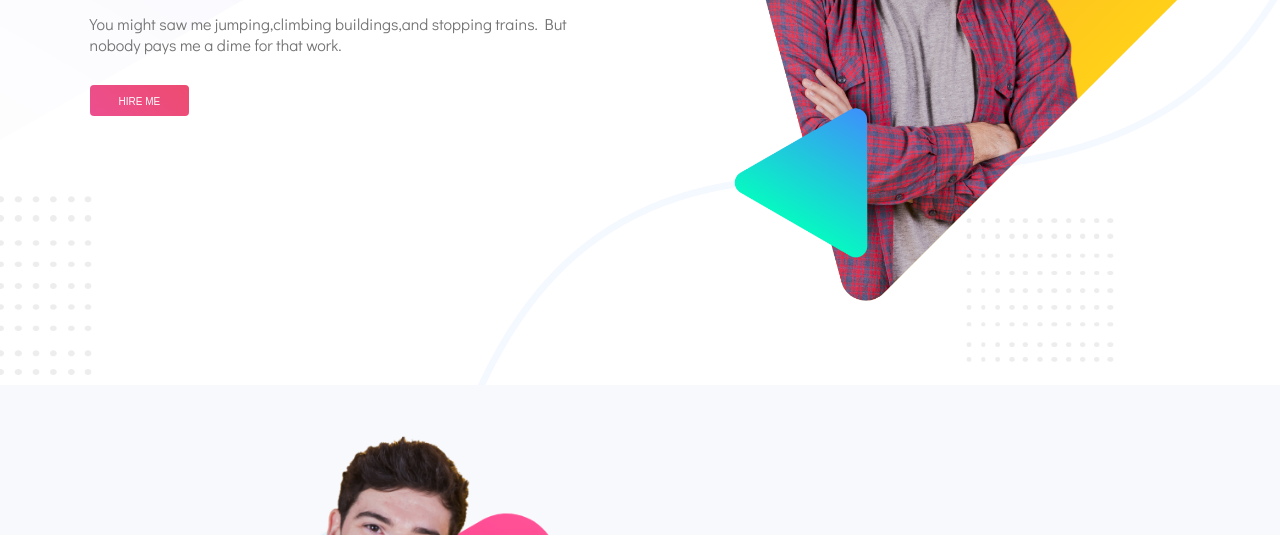
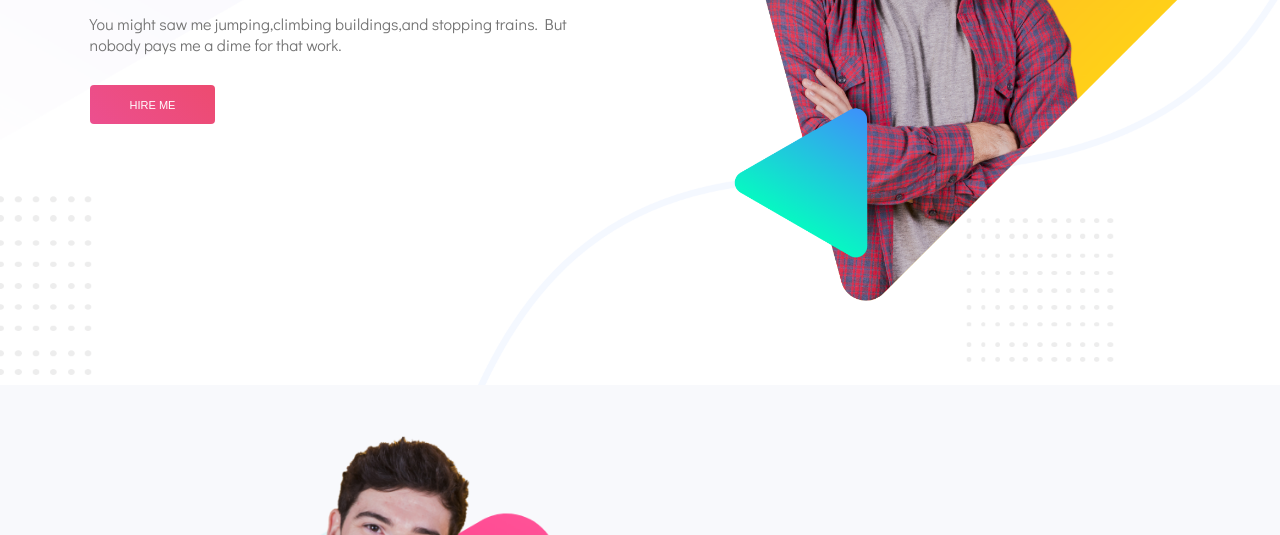
Before and after one commit to muradhossain716/porpolio_website, a plain HTML site: page index.html in a window 1280 px wide. Shown: the part 265-800 px from the top of the page. Drawn offline with Linux system fonts and the light colour scheme.

Commit message:
button correction

```diff
--- a/style.css
+++ b/style.css
@@ -43,7 +43,7 @@ img {
   margin-top: 35px;
 }
 .header_left button {
-  padding: 8px 29px;
+  padding: 12px 40px;
   background-image: linear-gradient(45deg, #ec4f8f, #ed4b70);
   border: none;
   border-radius: 4px;
@@ -51,7 +51,7 @@ img {
   margin-top: 30px;
 }
 .header_left button span {
-  font-size: 10px;
+  font-size: 11px;
 }
 .header_right {
   width: 40%;
```
